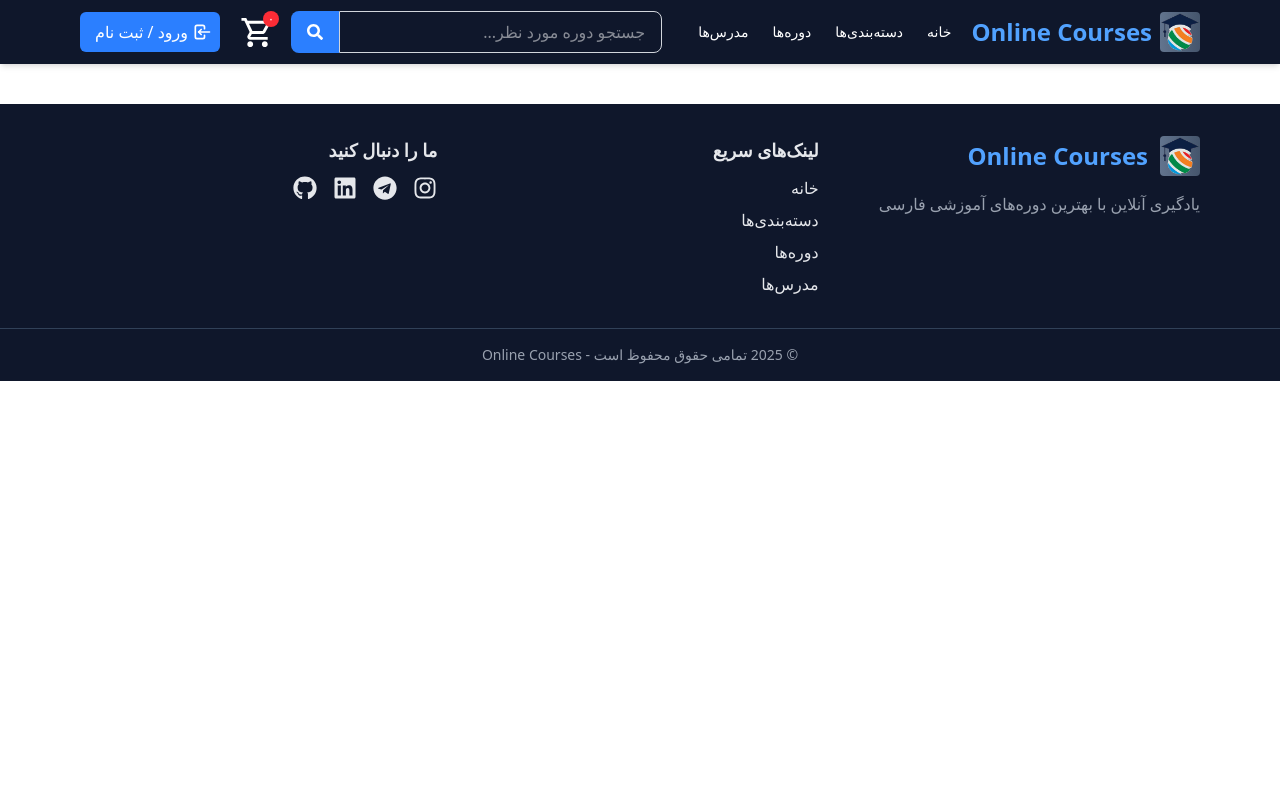
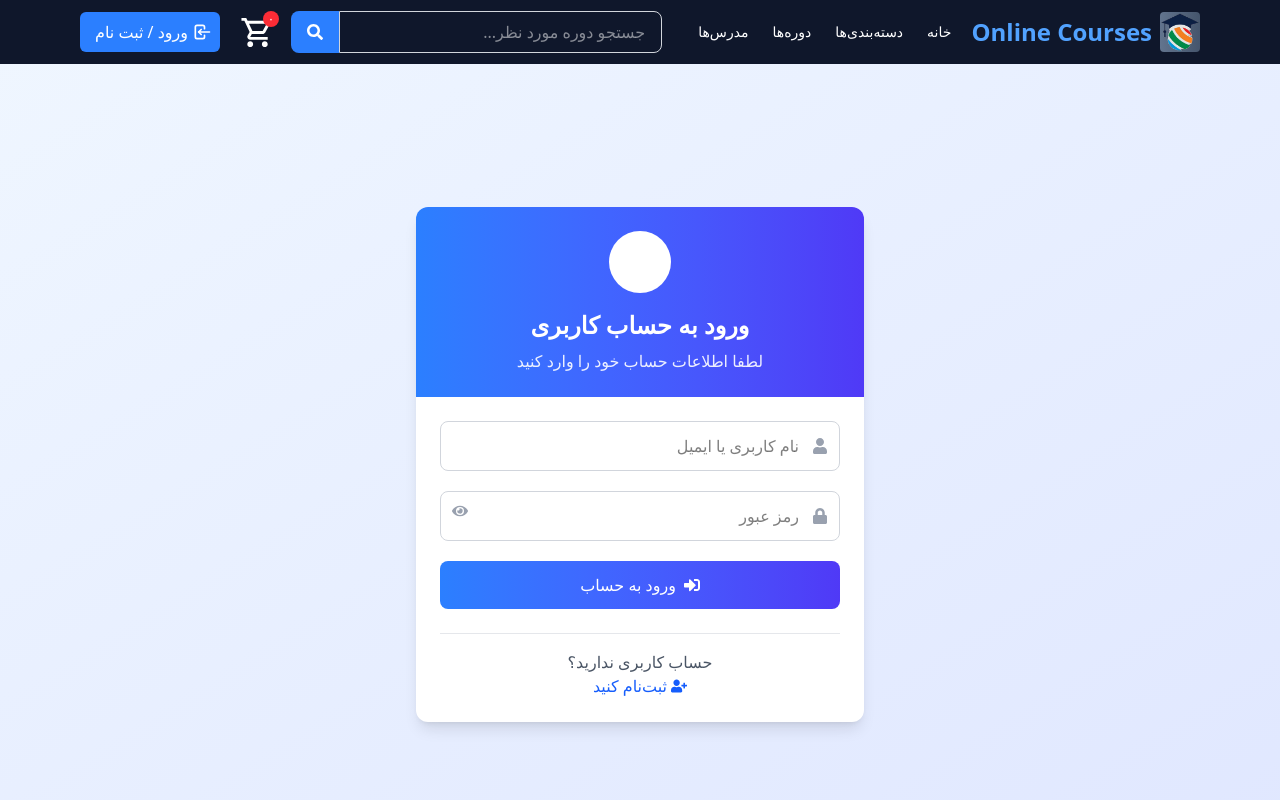
Before and after one commit to mostafa0824/Amoozly, a React (Vite) app: page /favorites in a window 1280 px wide. Shown: the top 800 px of the page. Built offline with nearby package versions, Linux system fonts and the light colour scheme.

Commit message:
add showPassword

```diff
--- a/src/Pages/Auth/Login/index.jsx
+++ b/src/Pages/Auth/Login/index.jsx
@@ -1,9 +1,150 @@
-import React from 'react'
+import React, { useState } from "react";
+import { Formik, Form, Field, ErrorMessage } from "formik";
+import { useDispatch } from "react-redux";
+import { ScaleLoader } from "react-spinners";
+import { Link } from "react-router-dom";
+import { login } from "../../../store/slices/AuthSlice";
+import fetchData from "../../../Utils/fetchData";
+import {
+  FaUser,
+  FaLock,
+  FaSignInAlt,
+  FaUserPlus,
+  FaEye,
+  FaEyeSlash
+} from "react-icons/fa";
 
 export default function Login() {
+  const dispatch = useDispatch();
+  const [showPassword, setShowPassword] =useState(false);
+
+  const handleLogin = async (values, { setStatus, setSubmitting }) => {
+    setStatus(null);
+    try {
+      const data = await fetchData("auth/local", {
+        method: "POST",
+        headers: { "Content-Type": "application/json" },
+        body: JSON.stringify({
+          identifier: values.username,
+          password: values.password,
+        }),
+      });
+
+      if (data.jwt) {
+        dispatch(login({ token: data.jwt, user: data.user }));
+        setStatus({ success: "ورود موفقیت‌آمیز بود!" });
+        setTimeout(() => (window.location.href = "/"), 1000);
+      } else {
+        setStatus({ error: data.error?.message || "ورود ناموفق بود" });
+      }
+    } catch (err) {
+      setStatus({ error: "خطا در ارتباط با سرور" });
+    }
+    setSubmitting(false);
+  };
+
   return (
-    <div>
+    <div className="min-h-screen flex items-center justify-center bg-gradient-to-br from-blue-50 to-indigo-100 py-8 px-4">
+      <div className="max-w-md w-full bg-white rounded-xl shadow-lg overflow-hidden">
+        <div className="bg-gradient-to-r from-blue-500 to-indigo-600 p-6 text-white text-center">
+          <div className="flex justify-center mb-4">
+            <div className="bg-white bg-opacity-20 p-4 rounded-full">
+              <FaSignInAlt className="text-3xl" />
+            </div>
+          </div>
+          <h1 className="text-2xl font-bold">ورود به حساب کاربری</h1>
+          <p className="mt-2 opacity-90">لطفا اطلاعات حساب خود را وارد کنید</p>
+        </div>
 
+        <div className="p-6">
+          <Formik
+            initialValues={{ username: "", password: "" }}
+            validate={(values) => {
+              const errors = {};
+              if (!values.username) errors.username = "نام کاربری یا ایمیل الزامی است";
+              if (!values.password) errors.password = "رمز عبور الزامی است";
+              return errors;
+            }}
+            onSubmit={handleLogin}
+          >
+            {({ isSubmitting, status }) => (
+              <Form className="space-y-5">
+                <div className="relative">
+                  <div className="absolute inset-y-0 right-0 pr-3 flex items-center pointer-events-none">
+                    <FaUser className="text-gray-400" />
+                  </div>
+                  <Field
+                    type="text"
+                    name="username"
+                    placeholder="نام کاربری یا ایمیل"
+                    className="w-full border border-gray-300 rounded-lg p-3 pr-10 focus:ring-2 focus:ring-blue-500 focus:border-transparent"
+                  />
+                  <ErrorMessage name="username" component="div" className="text-red-500 text-sm mt-1" />
+                </div>
+
+                <div className="relative">
+                  <div className="absolute inset-y-0 right-0 pr-3 flex items-center pointer-events-none">
+                    <FaLock className="text-gray-400" />
+                  </div>
+                  <Field
+                    type={showPassword ? "text" : "password"}
+                    name="password"
+                    placeholder="رمز عبور"
+                    className="w-full border border-gray-300 rounded-lg p-3 pr-10 focus:ring-2 focus:ring-blue-500 focus:border-transparent"
+                  />
+                  <button
+                    type="button"
+                    className="absolute left-3 top-3 text-gray-400 hover:text-gray-600 cursor-pointer"
+                    onClick={() => setShowPassword(!showPassword)}
+                  >
+                    {showPassword ? <FaEyeSlash /> : <FaEye />}
+                  </button>
+                  <ErrorMessage name="password" component="div" className="text-red-500 text-sm mt-1" />
+                </div>
+
+                {status?.error && (
+                  <div className="bg-red-50 text-red-700 p-3 rounded-lg border border-red-200">
+                    {status.error}
+                  </div>
+                )}
+                {status?.success && (
+                  <div className="bg-green-50 text-green-700 p-3 rounded-lg border border-green-200">
+                    {status.success}
+                  </div>
+                )}
+
+                <button
+                  type="submit"
+                  disabled={isSubmitting}
+                  className="w-full py-3 bg-gradient-to-r from-blue-500 to-indigo-600 text-white rounded-lg font-medium hover:from-blue-600 hover:to-indigo-700 transition-all duration-300 flex items-center justify-center cursor-pointer"
+                >
+                  {isSubmitting ? (
+                    <ScaleLoader color="#fff" height={20} width={3} />
+                  ) : (
+                    <>
+                      <FaSignInAlt className="ml-2" />
+                      ورود به حساب
+                    </>
+                  )}
+                </button>
+              </Form>
+            )}
+          </Formik>
+
+          <div className="mt-6 pt-4 border-t border-gray-200 text-center">
+            <p className="text-gray-600">
+              حساب کاربری ندارید؟{" "}
+              <Link
+                to="/register"
+                className="text-blue-600 hover:text-blue-800 font-medium flex items-center justify-center"
+              >
+                <FaUserPlus className="ml-1" />
+                ثبت‌نام کنید
+              </Link>
+            </p>
+          </div>
+        </div>
+      </div>
     </div>
-  )
+  );
 }
```
